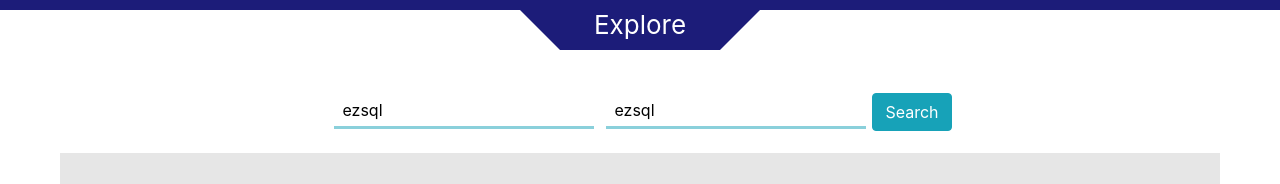
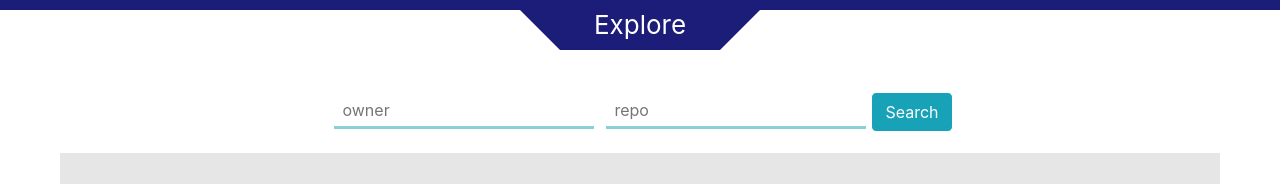
Before and after one commit to phantomcosmonaut/angular-gitapi, an Angular app: page / in a window 1280 px wide. Shown: the top 184 px of the page. Built offline with nearby package versions, Linux system fonts and the light colour scheme.

Commit message:
remove default input

```diff
--- a/src/app/git-repo/git-repo.component.ts
+++ b/src/app/git-repo/git-repo.component.ts
@@ -56,8 +56,8 @@ export class GitRepoComponent implements OnInit {
 
   constructor(private git: GitService, private formBuilder: FormBuilder, private storage: GitStorageService) { }
   repoForm = this.formBuilder.group({
-    owner: "ezsql",
-    repo: "ezsql"
+    owner: "",
+    repo: ""
   })
 
   ngOnInit() {
```
